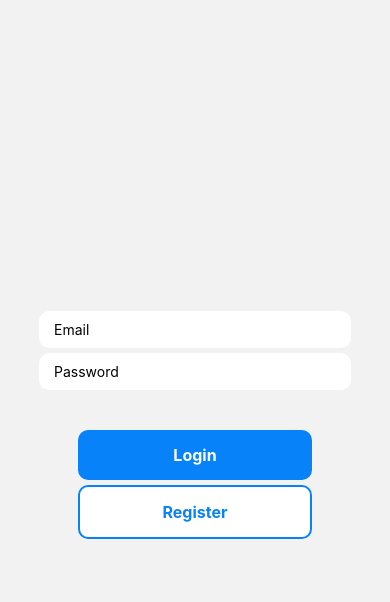
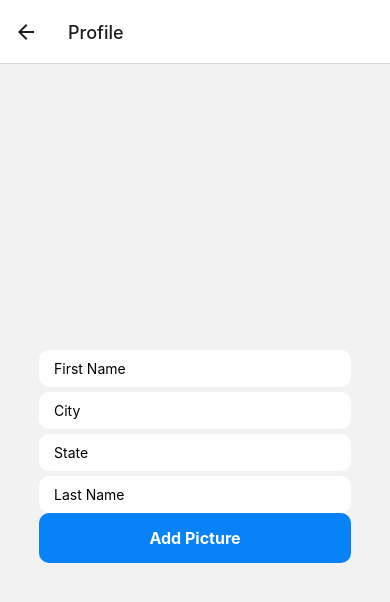
Before and after one commit to Decker-Matthew-R/AccessAdventureApp, a React Native app: screen /Profile in a window 390 px wide. Before the commit this address had no page. Shown: the top 602 px of the page. Built offline with nearby package versions, Linux system fonts and the light colour scheme; no server answers.

Commit message:
too much to type

```diff
--- a/App.js
+++ b/App.js
@@ -5,6 +5,7 @@ import { NavigationContainer } from '@react-navigation/native';
 import { createNativeStackNavigator } from '@react-navigation/native-stack';
 import LoginScreen from './screens/LoginScreen';
 import HomeScreen from './screens/HomeScreen';
+import ProfileScreen from './screens/ProfileScreen';
 
 const Stack = createNativeStackNavigator();
 
@@ -14,8 +15,9 @@ export default function App() {
   return (
     <NavigationContainer>
       <Stack.Navigator>
-        <Stack.Screen options={{headerShown: false}} name="login" component={LoginScreen} />
-        <Stack.Screen name="home" component={HomeScreen} />
+        <Stack.Screen name="Login" component={LoginScreen} />
+        <Stack.Screen name="Home" component={HomeScreen} />
+        <Stack.Screen name="Profile" component={ProfileScreen} />
       </Stack.Navigator>
     </NavigationContainer>
   );
--- a/package.json
+++ b/package.json
@@ -14,13 +14,13 @@
     "@react-navigation/native-stack": "^6.6.2",
     "expo": "~45.0.0",
     "expo-status-bar": "~1.3.0",
+    "firebase": "8.2.3",
     "react": "17.0.2",
     "react-dom": "17.0.2",
     "react-native": "0.68.2",
     "react-native-safe-area-context": "4.2.4",
     "react-native-screens": "~3.11.1",
-    "react-native-web": "0.17.7",
-    "firebase": "8.2.3"
+    "react-native-web": "0.17.7"
   },
   "devDependencies": {
     "@babel/core": "^7.12.9"
--- a/screens/HomeScreen.js
+++ b/screens/HomeScreen.js
@@ -1,14 +1,56 @@
 import { StyleSheet, Text, View } from 'react-native'
 import React from 'react'
+import { TouchableOpacity } from 'react-native'
+import { auth } from '../firebase'
+import { useNavigation } from '@react-navigation/native'
+
+
 
 const HomeScreen = () => {
+
+  const navigation = useNavigation()
+
+  const handleSignOut = () => {
+    auth
+      .signOut()
+      .then(() => {
+        navigation.replace("Login")
+      })
+      .catch(error => alert(error.message))
+  }
+
   return (
-    <View>
-      <Text>Home Screen</Text>
+    <View style={styles.container}>
+      <Text>Email: {auth.currentUser?.email}</Text>
+      <TouchableOpacity
+        onPress={handleSignOut}
+        style={styles.button}
+      >
+        <Text style={styles.buttonText}>Sign Out</Text>
+      </TouchableOpacity>
     </View>
   )
 }
 
 export default HomeScreen
 
-const styles = StyleSheet.create({})
+const styles = StyleSheet.create({
+  container: {
+    flex: 1,
+    justifyContent: 'center',
+    alignItems: 'center',
+  },
+  button: {
+    backgroundColor: '#0782F9',
+    width: '60%',
+    padding: 15,
+    borderRadius: 10,
+    alignItems: 'center',
+    marginTop: 40,
+  },
+  buttonText: {
+    color: 'white',
+    fontWeight: '700',
+    fontSize: 16,
+  },
+})
--- a/screens/LoginScreen.js
+++ b/screens/LoginScreen.js
@@ -1,27 +1,54 @@
 import { StyleSheet, Text, View } from 'react-native'
-import React, { useState } from 'react'
+import React, { useEffect, useState } from 'react'
 import { KeyboardAvoidingView } from 'react-native'
 import { TextInput, TouchableOpacity } from 'react-native'
 import { auth } from '../firebase'
+import { useNavigation } from '@react-navigation/native'
+
+
 
 const LoginScreen = () => {
 
     const [email, setEmail] = useState('')
     const [password, setPassword] = useState('')
 
+    const navigation = useNavigation()
+
+    useEffect(() => {
+        const unsubscribe = auth.onAuthStateChanged(user => {
+            if (user) {
+                navigation.replace("Profile");
+            }
+        })
+        return unsubscribe;
+    }, [])
+
     const handleSignUp = () => {
         auth
             .createUserWithEmailAndPassword(email, password)
             .then(userCredentials => {
                 const user = userCredentials.user;
-                console.log(user.email);
+                console.log('Registered in with:', user.email);
             })
             .catch(error => alert(error.message))
     }
 
+    const handleLogin = () => {
+        auth
+        .signInWithEmailAndPassword(email, password)
+        .then(userCredentials => {
+            const user = userCredentials.user;
+            console.log('Logged in with:', user.email);
+        })
+        .catch(error => alert(error.message))
+    }
+
     return (
 
-        <KeyboardAvoidingView style={styles.container} behavior="padding">
+        <KeyboardAvoidingView
+             style={styles.container}
+             behavior="padding"
+             >
 
             <View style={styles.inputContainer}>
                 <TextInput
@@ -43,7 +70,7 @@ const LoginScreen = () => {
 
             <View style={styles.buttonContainer}>
                 <TouchableOpacity
-                    onPress={() => {}}
+                    onPress={handleLogin}
                     style={styles.button}
                 >
                     <Text style={styles.buttonText}>Login</Text>
--- /dev/null
+++ b/screens/ProfileScreen.js
@@ -0,0 +1,104 @@
+import { StyleSheet, Text, View } from 'react-native'
+import React, { useEffect, useState } from 'react'
+import { KeyboardAvoidingView } from 'react-native'
+import { TextInput, TouchableOpacity } from 'react-native'
+import { auth } from '../firebase'
+import { useNavigation } from '@react-navigation/native'
+
+const ProfileScreen = () => {
+
+    return (
+
+        <KeyboardAvoidingView
+             style={styles.container}
+             behavior="padding"
+             >
+            <View style={styles.inputContainer}>
+                <TextInput
+                    placeholder="First Name"
+                    // value={ }
+                    // onChangeText={ text => setEmail(text)}
+                    style={styles.input}
+                >
+                </TextInput>
+                <TextInput
+                    placeholder="City"
+                    // value={ }
+                    // onChangeText={ text => setEmail(text)}
+                    style={styles.input}
+                >
+                </TextInput>
+                <TextInput
+                    placeholder="State"
+                    // value={ }
+                    // onChangeText={ text => setEmail(text)}
+                    style={styles.input}
+                >
+                </TextInput>
+                <TextInput
+                    placeholder="Last Name"
+                    // value={password}
+                    // onChangeText={ text => setPassword(text)}
+                    style={styles.input}
+                >
+                </TextInput>
+                <TouchableOpacity
+                    style={styles.button}
+                >
+                    <Text style={styles.buttonText}>Add Picture</Text>
+                </TouchableOpacity>
+            </View>
+        </KeyboardAvoidingView>
+
+    )
+
+}
+
+export default ProfileScreen
+
+const styles = StyleSheet.create({
+    container: {
+        flex: 1,
+        justifyContent: 'center',
+        alignItems: 'center',
+    },
+    inputContainer: {
+        width: '80%'
+    },
+    input: {
+        backgroundColor: 'white',
+        paddingHorizontal: 15,
+        paddingVertical: 10,
+        borderRadius: 10,
+        marginTop: 5,
+    },
+    buttonContainer: {
+        width: '60%',
+        justifyContent: 'center',
+        alignItems: 'center',
+        marginTop: 40
+    },
+    button: {
+        backgroundColor: '#0782F9',
+        width: '100%',
+        padding: 15,
+        borderRadius: 10,
+        alignItems: 'center',
+    },
+    buttonOutline: {
+        backgroundColor: 'white',
+        marginTop: 5,
+        borderColor: '#0782F9',
+        borderWidth: 2,
+    },
+    buttonText: {
+        color: 'white',
+        fontWeight: '700',
+        fontSize: 16,
+    },
+    buttonOutlineText: {
+        color: '#0782F9',
+        fontWeight: '700',
+        fontSize: 16,
+    },
+})
```
